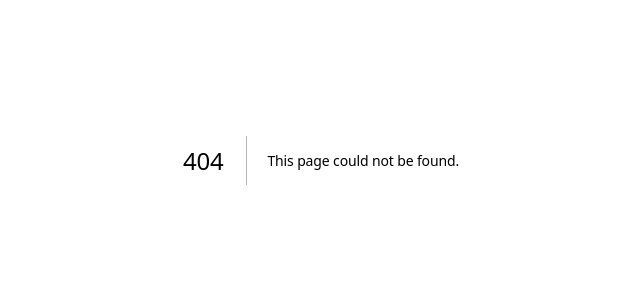
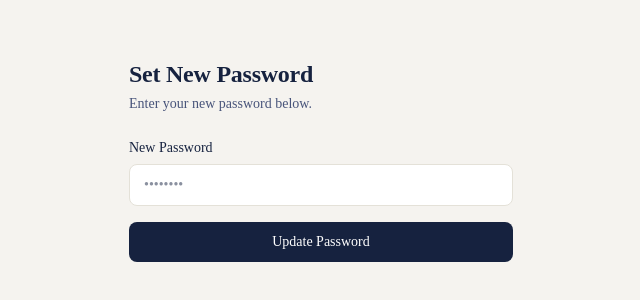
Before and after one commit to mikefixed/mattress-app, a Next.js app: page /update-password in a window 1280 px wide. Before the commit this address had no page. Shown: the part 240-540 px from the top of the page, without its empty margins (319-959 px from the left). Built offline with nearby package versions, Linux system fonts and the light colour scheme; no server answers.

Commit message:
Create page.tsx

```diff
--- /dev/null
+++ b/app/update-password/page.tsx
@@ -0,0 +1,86 @@
+'use client'
+
+import { useState } from 'react'
+import { createClient } from '@/lib/supabase/client'
+import { useRouter } from 'next/navigation'
+import { Loader2 } from 'lucide-react'
+
+export default function UpdatePasswordPage() {
+  const [password, setPassword] = useState('')
+  const [loading, setLoading] = useState(false)
+  const [error, setError] = useState<string | null>(null)
+  const [notice, setNotice] = useState<string | null>(null)
+  const router = useRouter()
+  const supabase = createClient()
+
+  async function handleUpdate(e: React.FormEvent) {
+    e.preventDefault()
+    setLoading(true)
+    setError(null)
+    setNotice(null)
+
+    const { error } = await supabase.auth.updateUser({ password })
+    setLoading(false)
+
+    if (error) {
+      setError(error.message)
+    } else {
+      setNotice('Password updated successfully! Redirecting to login...')
+      setTimeout(() => {
+        router.push('/login')
+      }, 2000)
+    }
+  }
+
+  return (
+    <div className="min-h-screen flex items-center justify-center p-6" style={{ background: 'var(--paper)' }}>
+      <div className="w-full max-w-sm">
+        <h2 className="font-display text-2xl font-semibold mb-1" style={{ color: 'var(--ink)' }}>
+          Set New Password
+        </h2>
+        <p className="text-sm mb-6" style={{ color: 'var(--ink-soft)' }}>
+          Enter your new password below.
+        </p>
+
+        <form onSubmit={handleUpdate} className="space-y-4">
+          <div>
+            <label className="block text-sm font-medium mb-1.5" style={{ color: 'var(--ink)' }}>
+              New Password
+            </label>
+            <input
+              required
+              type="password"
+              minLength={6}
+              value={password}
+              onChange={(e) => setPassword(e.target.value)}
+              className="w-full rounded-lg border px-3.5 py-2.5 text-sm outline-none focus:ring-2"
+              style={{ borderColor: 'var(--line)', background: 'var(--surface)' }}
+              placeholder="••••••••"
+            />
+          </div>
+
+          {error && (
+            <div className="text-sm rounded-lg px-3.5 py-2.5" style={{ background: 'var(--danger-soft)', color: 'var(--danger)' }}>
+              {error}
+            </div>
+          )}
+          {notice && (
+            <div className="text-sm rounded-lg px-3.5 py-2.5" style={{ background: 'var(--success-soft)', color: 'var(--success)' }}>
+              {notice}
+            </div>
+          )}
+
+          <button
+            type="submit"
+            disabled={loading}
+            className="w-full rounded-lg py-2.5 text-sm font-medium text-white flex items-center justify-center gap-2 transition-opacity hover:opacity-90 disabled:opacity-60"
+            style={{ background: 'var(--ink)' }}
+          >
+            {loading && <Loader2 size={16} className="animate-spin" />}
+            Update Password
+          </button>
+        </form>
+      </div>
+    </div>
+  )
+}
```
